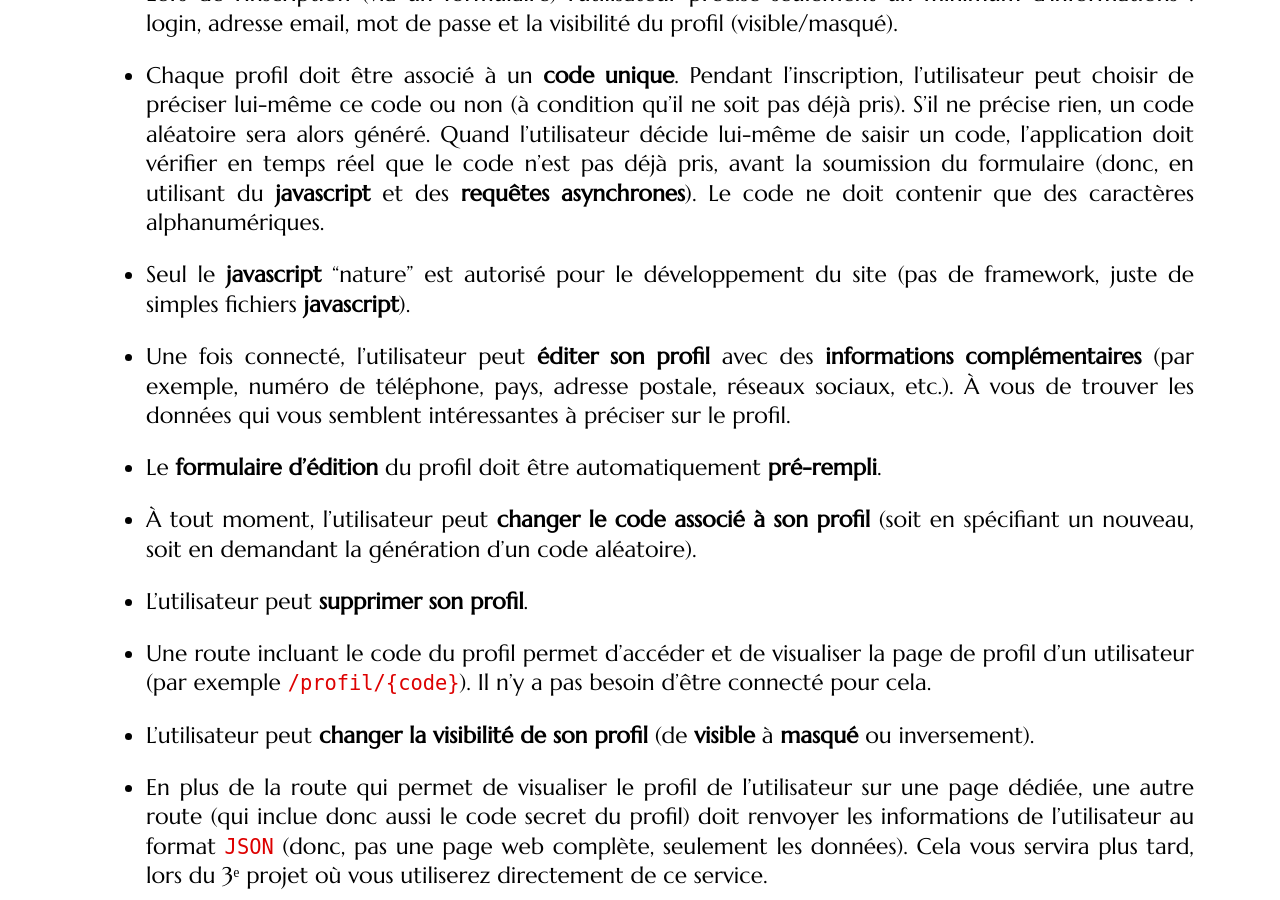
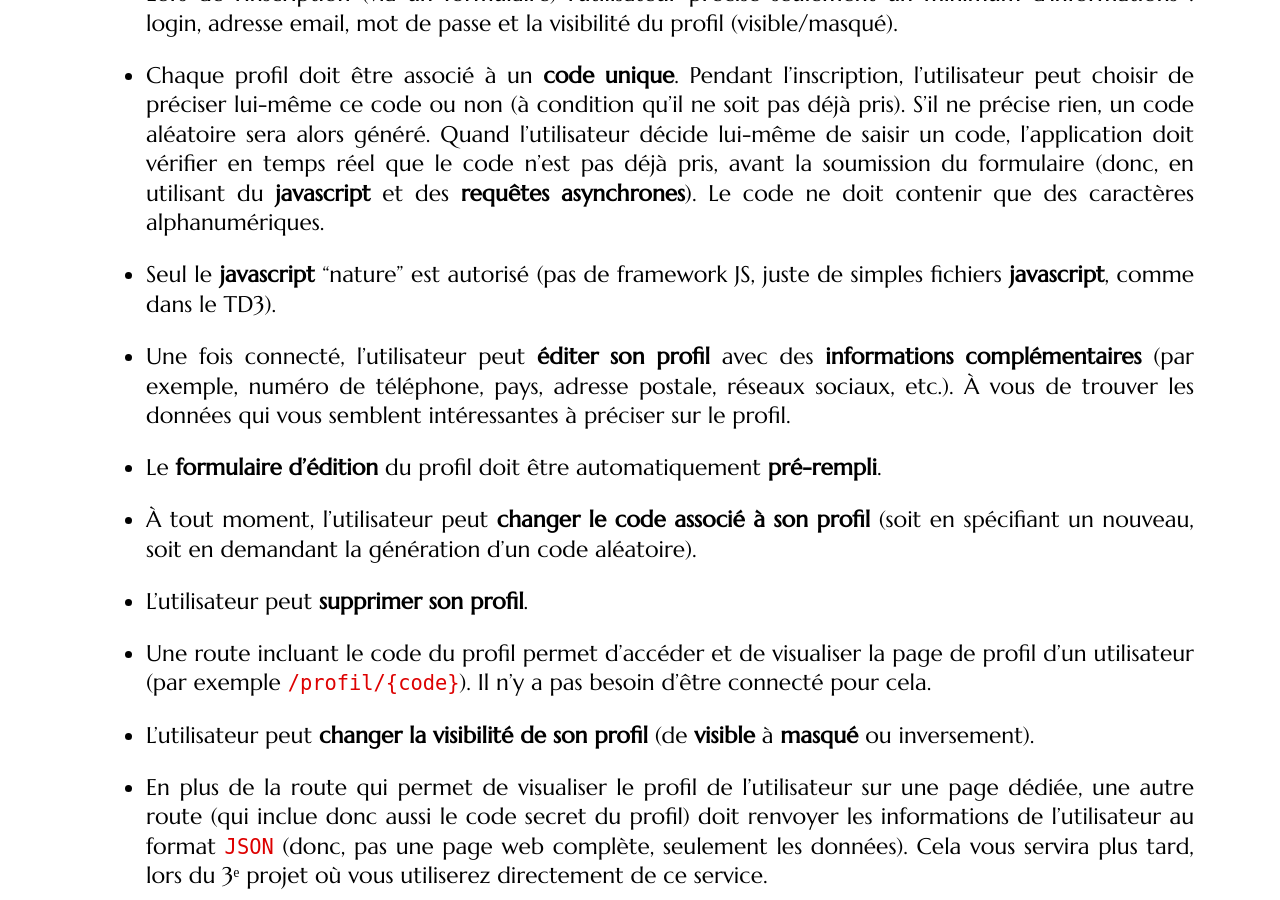
Before and after one commit to mgasquet/R5.A.05-ProgrammationAvancee-Web, a Jekyll site: the page built from tutorials/projet1.md, in a window 1280 px wide and 900 px high, scrolled down 777 px. Built offline with Jekyll 4.4.1, drawn with Linux system fonts in a browser that asks for light colours; some web fonts are replaced.

Commit message:
precisions js projet 1

```diff
--- a/tutorials/projet1.md
+++ b/tutorials/projet1.md
@@ -25,7 +25,7 @@ Voici les détails du service qui devra être développé :
 
 * Chaque profil doit être associé à un **code unique**. Pendant l'inscription, l'utilisateur peut choisir de préciser lui-même ce code ou non (à condition qu'il ne soit pas déjà pris). S'il ne précise rien, un code aléatoire sera alors généré. Quand l'utilisateur décide lui-même de saisir un code, l'application doit vérifier en temps réel que le code n'est pas déjà pris, avant la soumission du formulaire (donc, en utilisant du **javascript** et des **requêtes asynchrones**). Le code ne doit contenir que des caractères alphanumériques.
 
-* Seul le **javascript** "nature" est autorisé pour le développement du site (pas de framework, juste de simples fichiers **javascript**).
+* Seul le **javascript** "nature" est autorisé (pas de framework JS, juste de simples fichiers **javascript**, comme dans le TD3).
 
 * Une fois connecté, l'utilisateur peut **éditer son profil** avec des **informations complémentaires** (par exemple, numéro de téléphone, pays, adresse postale, réseaux sociaux, etc.). À vous de trouver les données qui vous semblent intéressantes à préciser sur le profil.
 
```
